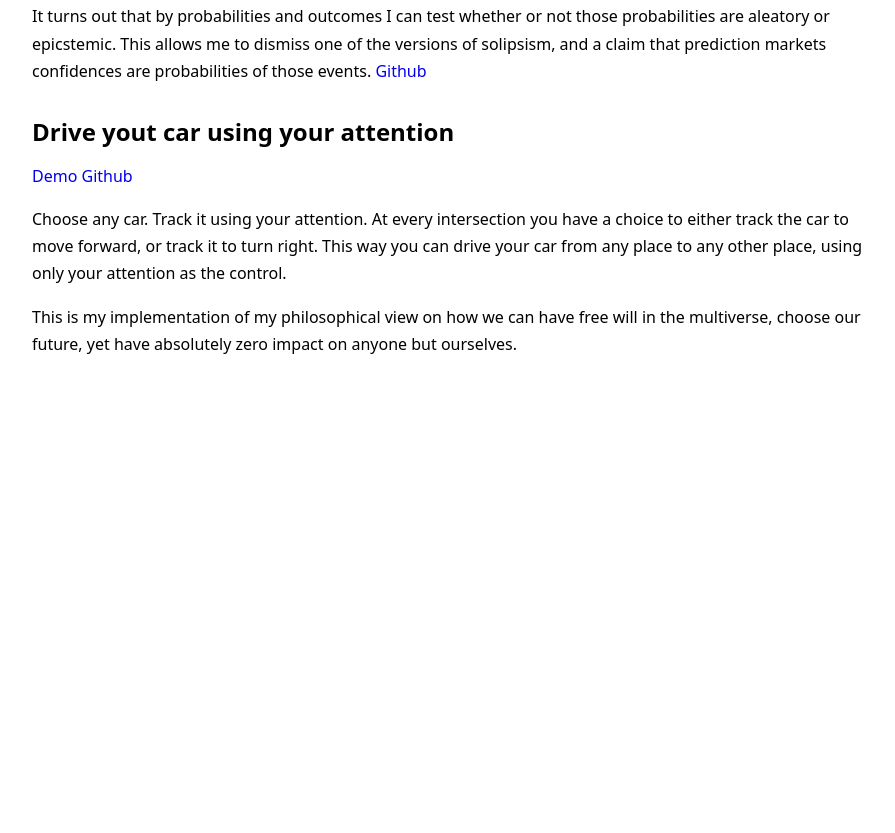
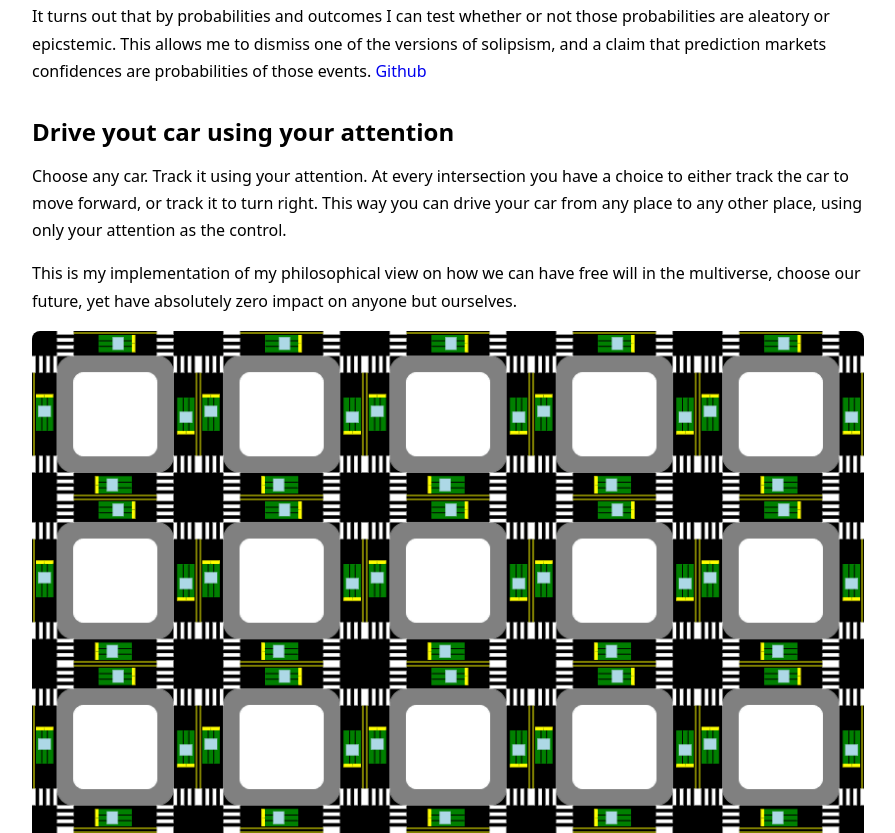
Before and after one commit to rashchedrin/rashchedrin.github.io, a plain HTML site: page index.html in a window 1280 px wide. Shown: the part 2707-3540 px from the top of the page, without its empty margins (192-1087 px from the left). Before the commit the page ends 3097 px from the top, so only its background shows below. Drawn offline with Linux system fonts and the light colour scheme.

Commit message:
attention driver webp

```diff
--- a/index.html
+++ b/index.html
@@ -47,8 +47,9 @@
 <h3 id="is-aleatory">Is aleatory</h3>
 <p>It turns out that by probabilities and outcomes I can test whether or not those probabilities are aleatory or epicstemic. This allows me to dismiss one of the versions of solipsism, and a claim that prediction markets confidences are probabilities of those events. <a href="https://github.com/rashchedrin/is_aleatory">Github</a></p>
 <h2 id="drive-yout-car-using-your-attention">Drive yout car using your attention</h2>
-<p><a href="https://rashchedrin.github.io/attentionDriver/">Demo</a> <a href="https://github.com/rashchedrin/attentionDriver">Github</a></p>
 <p>Choose any car. Track it using your attention. At every intersection you have a choice to either track the car to move forward, or track it to turn right. This way you can drive your car from any place to any other place, using only your attention as the control.</p>
 <p>This is my implementation of my philosophical view on how we can have free will in the multiverse, choose our future, yet have absolutely zero impact on anyone but ourselves.</p>
+<p><img src="attentionDriver.webp" alt="Drive your car using your attention" /></p>
+<p><a href="https://rashchedrin.github.io/attentionDriver/">Demo</a> <a href="https://github.com/rashchedrin/attentionDriver">Github</a></p>
 </body>
 </html>
```
Also changed, not shown: attentionDriver.webp (added), 1 other file.
